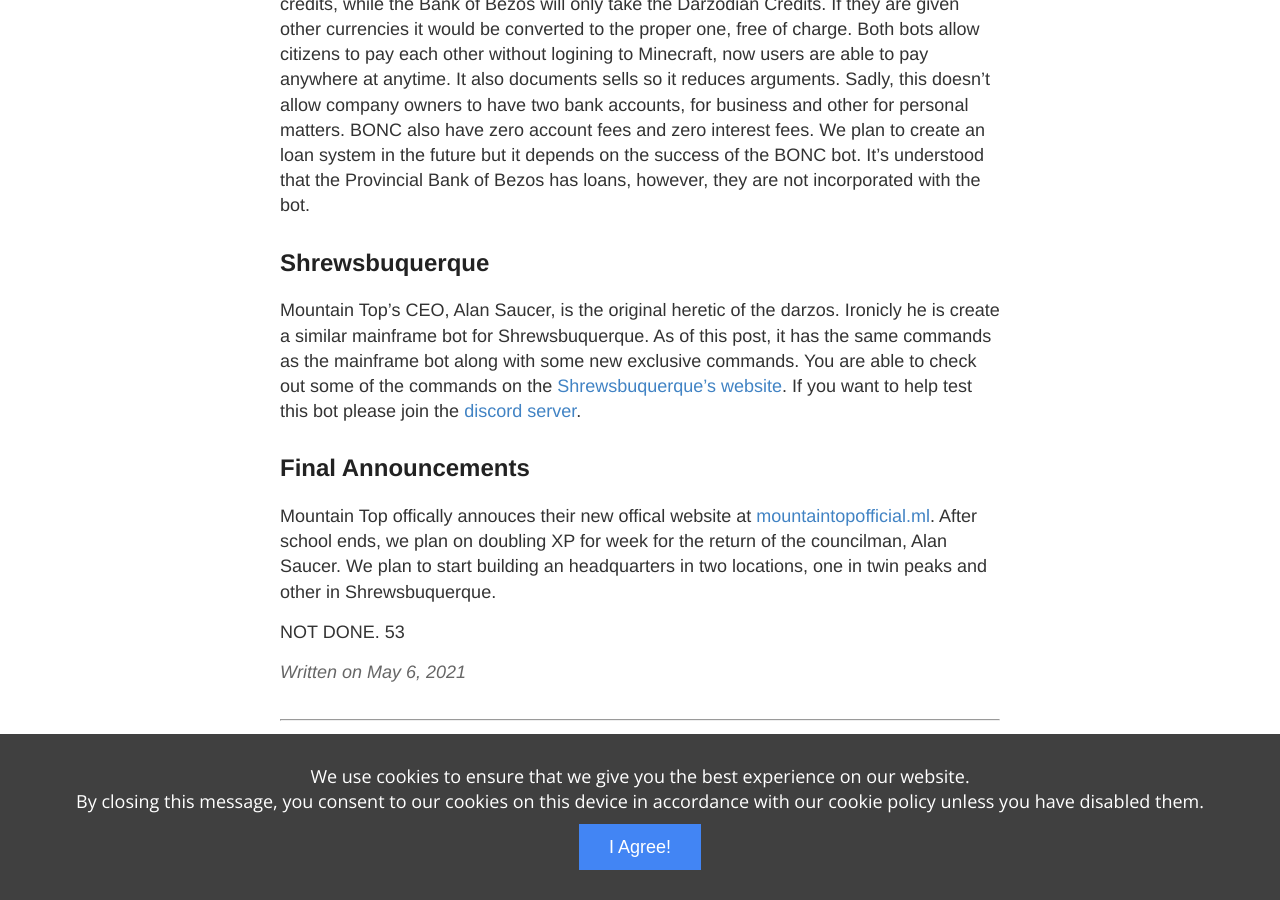
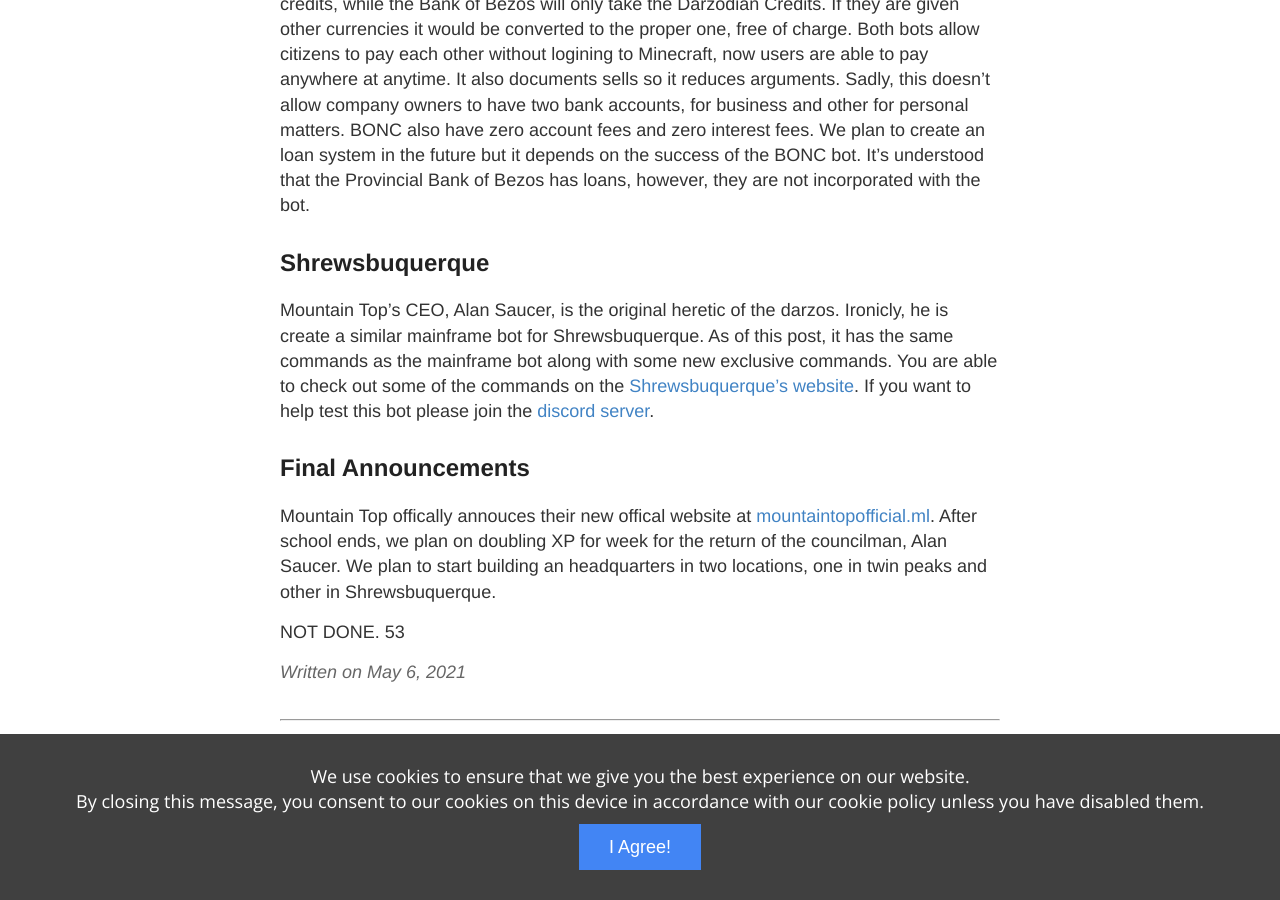
Before and after one commit to NewCaledoniaDevTeam/MountainMessage, a Jekyll site: the page built from _posts/2021-5-6-New-Addons.md, in a window 1280 px wide and 900 px high, scrolled down 1601 px. Built offline with Jekyll 4.4.1, drawn with Linux system fonts in a browser that asks for light colours; comment, search, counter and statistics services are not loaded.

```diff
--- a/_posts/2021-5-6-New-Addons.md
+++ b/_posts/2021-5-6-New-Addons.md
@@ -28,7 +28,7 @@ BONC is receiving some final changes. Applications are now open at [Mountain Top
 
 ## Shrewsbuquerque
 
-Mountain Top's CEO, Alan Saucer, is the original heretic of the darzos. Ironicly he is create a similar mainframe bot for Shrewsbuquerque. As of this post, it has the same commands as the mainframe bot along with some new exclusive commands. You are able to check out some of the commands on the [Shrewsbuquerque's website](https://shrewsbuquerque.ml/cmd/). If you want to help test this bot please join the [discord server](https://discord.gg/ZSpmb7cs58).
+Mountain Top's CEO, Alan Saucer, is the original heretic of the darzos. Ironicly, he is create a similar mainframe bot for Shrewsbuquerque. As of this post, it has the same commands as the mainframe bot along with some new exclusive commands. You are able to check out some of the commands on the [Shrewsbuquerque's website](https://shrewsbuquerque.ml/cmd/). If you want to help test this bot please join the [discord server](https://discord.gg/ZSpmb7cs58).
 
 ## Final Announcements
 
```
